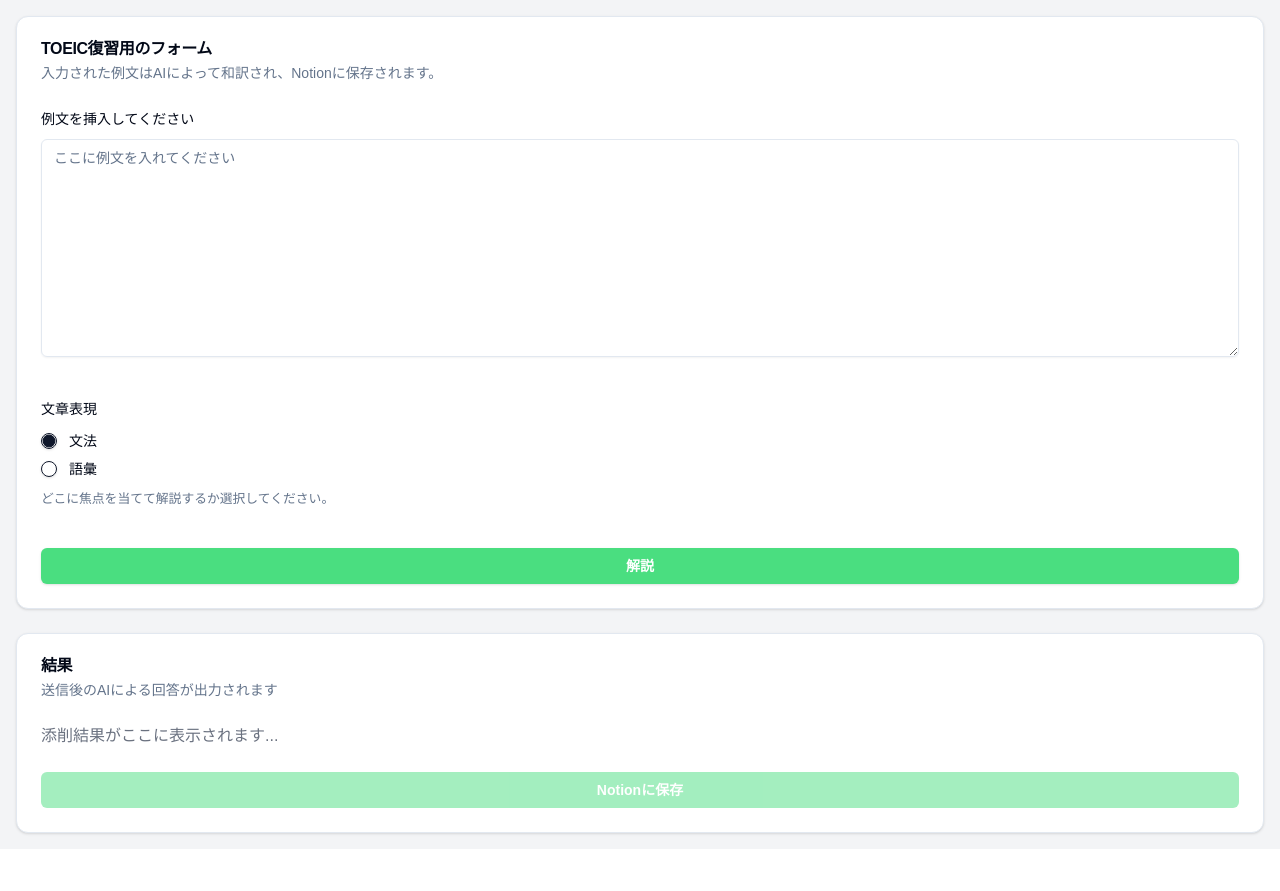
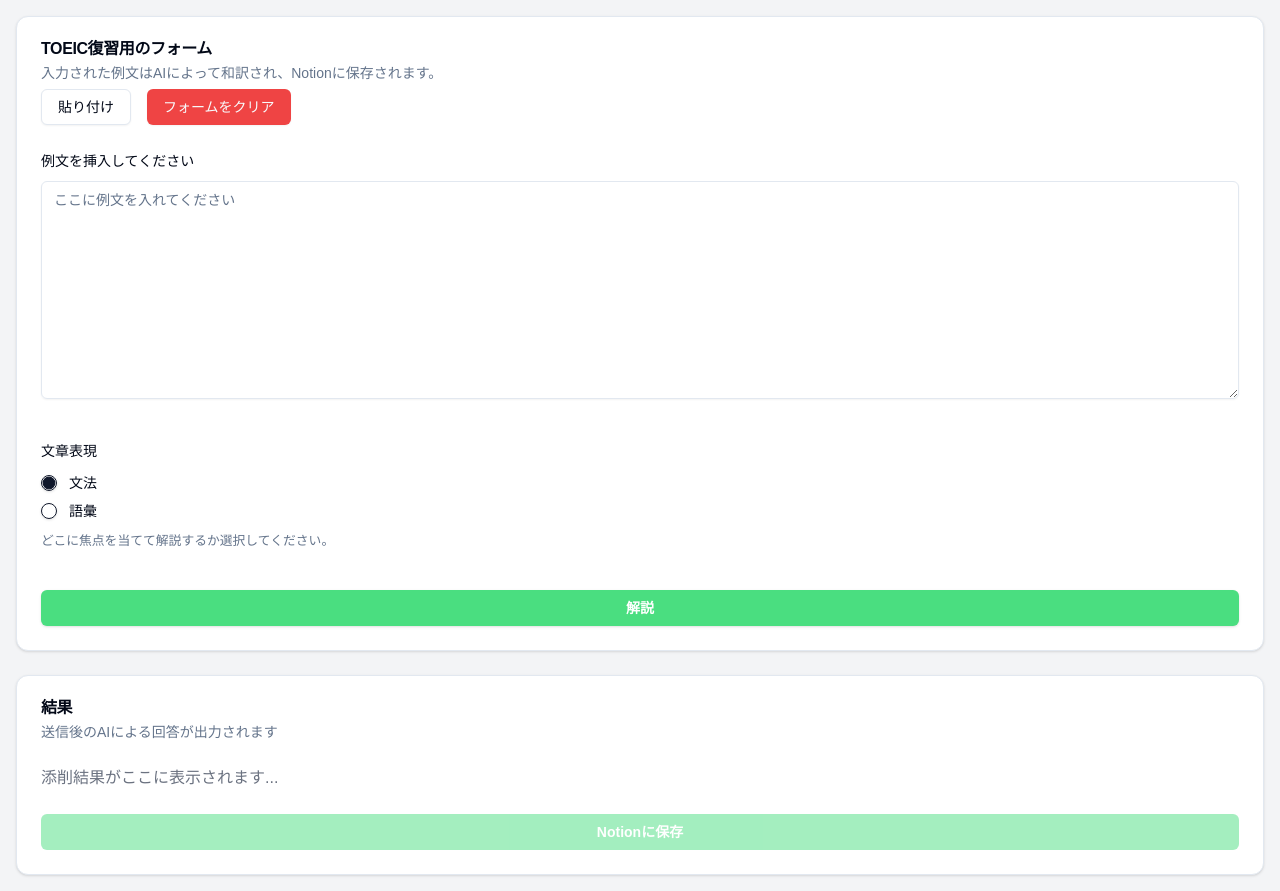
Before and after one commit to yusuken1121/ProofreadToNotion, a Next.js app: page /toeic in a window 1280 px wide. Before the commit the page ends 849 px from the top, so only its background shows below. Built offline with nearby package versions, Linux system fonts and the light colour scheme.

Commit message:
✨ 貼り付けボタンんとフォームクリアボタンを実装

```diff
--- a/src/app/toeic/page.tsx
+++ b/src/app/toeic/page.tsx
@@ -61,8 +61,7 @@ const ToeicPage = () => {
     },
   });
 
-  const onSubmit = async (values: z.infer<typeof formSchema>) => {
-    console.log(values);
+  const handleSubmitAI = async (values: z.infer<typeof formSchema>) => {
     try {
       const response = await fetch("/api/toeic", {
         method: "POST",
@@ -91,7 +90,7 @@ const ToeicPage = () => {
     }
   };
 
-  const saveToNotion = async (values: z.infer<typeof saveFormSchema>) => {
+  const handleSaveNotion = async (values: z.infer<typeof saveFormSchema>) => {
     try {
       const response = await fetch("/api/save-to-notion-toeic", {
         method: "POST",
@@ -116,6 +115,21 @@ const ToeicPage = () => {
     }
   };
 
+  const handlePasteFromClipboard = async () => {
+    try {
+      const text = await navigator.clipboard.readText();
+      form.setValue("sentence", text);
+      toast.success("クリップボードからの貼り付けに成功しました。");
+    } catch (error) {
+      toast.error("クリップボードからの貼り付けに失敗しました。");
+    }
+  };
+
+  const handleClearForm = () => {
+    form.reset();
+    setResult(null);
+  };
+
   return (
     <main className="flex min-h-screen flex-col items-center justify-center bg-gray-100">
       <div className="w-full container p-4 mx-auto space-y-6">
@@ -126,12 +140,28 @@ const ToeicPage = () => {
             <CardDescription>
               入力された例文はAIによって和訳され、Notionに保存されます。
             </CardDescription>
+            <div className="flex space-x-4">
+              <Button
+                type="button"
+                variant="outline"
+                onClick={handlePasteFromClipboard}
+              >
+                貼り付け
+              </Button>
+              <Button
+                type="button"
+                variant="destructive"
+                onClick={handleClearForm}
+              >
+                フォームをクリア
+              </Button>
+            </div>
           </CardHeader>
           <CardContent>
             <Form {...form}>
               <form
                 className="flex flex-col space-y-10"
-                onSubmit={form.handleSubmit(onSubmit)}
+                onSubmit={form.handleSubmit(handleSubmitAI)}
               >
                 {/* 例文挿入 */}
                 <FormField
@@ -233,7 +263,7 @@ const ToeicPage = () => {
             <Form {...saveForm}>
               <form
                 className="w-full"
-                onSubmit={saveForm.handleSubmit(saveToNotion)}
+                onSubmit={saveForm.handleSubmit(handleSaveNotion)}
               >
                 <Button
                   type="submit"
```
